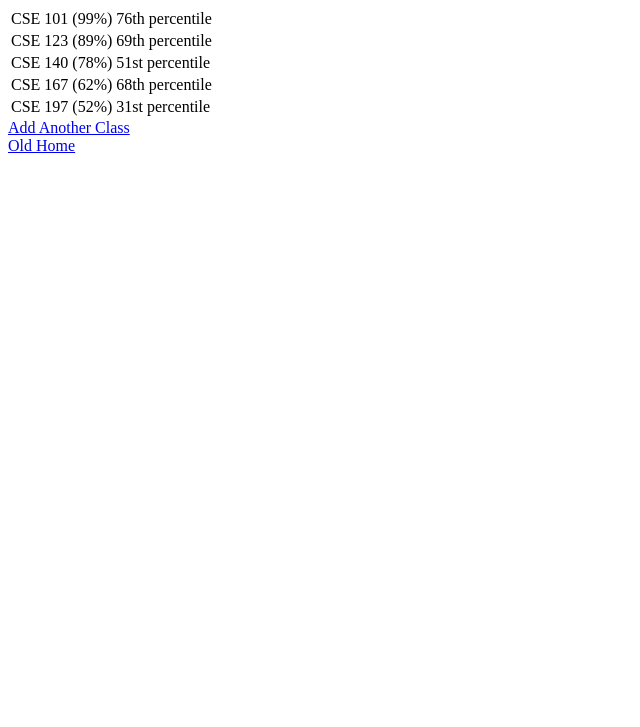
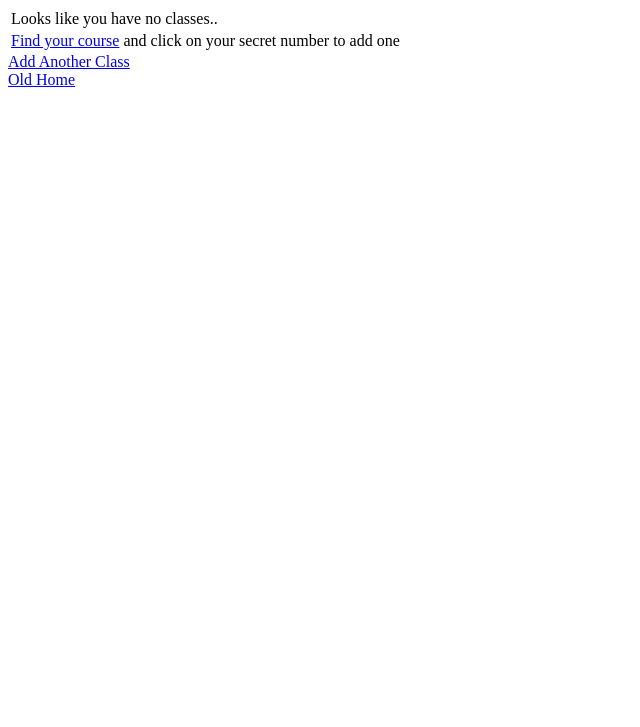
Before and after one commit to a12x/GreatSource, a browser extension: page homepage/index.html in a window 1280 px wide. Shown: the part 73-800 px from the top of the page, without its empty margins (0-640 px from the left). Drawn offline with Linux system fonts and the light colour scheme.

Commit message:
improve first time ux (doesnt crash on launch now)

```diff
--- a/greatsource.js
+++ b/greatsource.js
@@ -20,7 +20,7 @@ var getKey = function() {
 
 var getSecretNumber = function(callback) {
   chrome.storage.sync.get('mycourses', function(result) {
-    if (result['mycourses'][getKey()]) {
+    if (result['mycourses'] && result['mycourses'][getKey()]) {
       callback(result['mycourses'][getKey()]['secretNumber']);
     } else {
       callback(0);
@@ -30,7 +30,7 @@ var getSecretNumber = function(callback) {
 
 var setSecretNumber = function(secretNumber, callback) {
   chrome.storage.sync.get('mycourses', function(result) {
-    var courses = result['mycourses'];
+    var courses = result['mycourses'] ? result['mycourses'] : {};
     courses[getKey()] = {
       secretNumber: secretNumber,
       url: document.URL,
--- a/homepage/index.html
+++ b/homepage/index.html
@@ -10,32 +10,13 @@
     <div class="content">
       <table class="great-table">
         <tr>
-          <td class="course">CSE 101</td>
-          <td class="grade-a">(99%)</td>
-          <td class="percentile">76th percentile</td>
+          <td>Looks like you have no classes..</td>
         </tr>
         <tr>
-          <td class="course">CSE 123</td>
-          <td class="grade-b">(89%)</td>
-          <td class="percentile">69th percentile</td>
-        </tr>
-        <tr>
-          <td class="course">CSE 140</td>
-          <td class="grade-c">(78%)</td>
-          <td class="percentile">51st percentile</td>
-        </tr>
-        <tr>
-          <td class="course">CSE 167</td>
-          <td class="grade-d">(62%)</td>
-          <td class="percentile">68th percentile</td>
-        </tr>
-        <tr>
-          <td class="course">CSE 197</td>
-          <td class="grade-d">(52%)</td>
-          <td class="percentile">31st percentile</td>
+          <td><a href="http://www.gradesource.com/findcourse.asp" class="great-link">Find your course</a> and click on your secret number to add one</td>
         </tr>
       </table>
-      <a href="http://www.gradesource.com/findcourse.asp" class="great-link">Add Another Class</a>
+      <a href="http://www.gradesource.com/findcourse.asp" class="great-link" id="add-another">Add Another Class</a>
     </div>
     <div class="footer-right">
       <a href="#" class="footer-link">Old Home</a>
--- a/homepage/index.js
+++ b/homepage/index.js
@@ -1,6 +1,12 @@
 $('body').hide();
 
 chrome.storage.sync.get('mycourses', function(result) {
+  if ($.isEmptyObject(result)) {
+    $('body').fadeIn(0);
+    $('#add-another').hide();
+    return;
+  }
+
   $('.great-table').empty();
 
   var keys = Object.keys(result['mycourses']);
```
